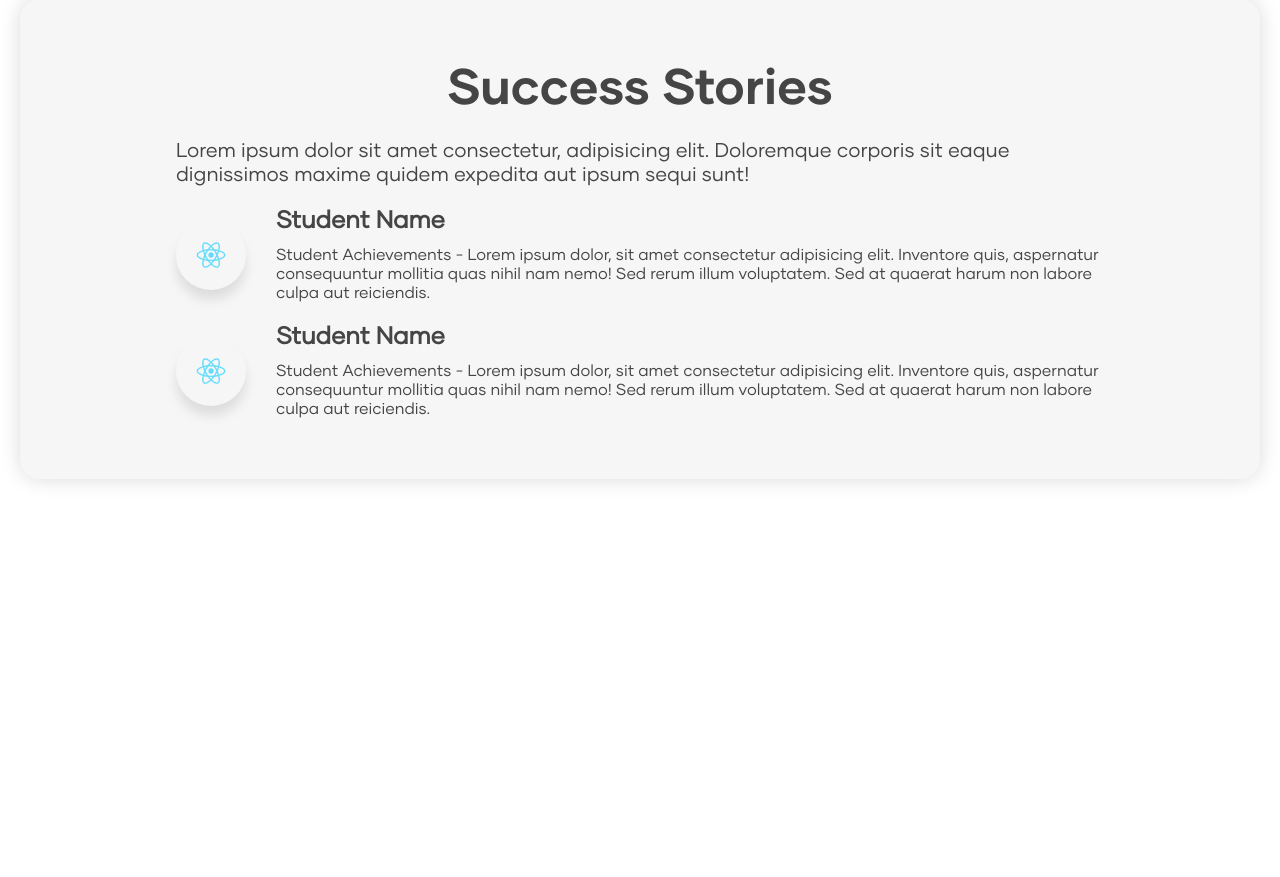
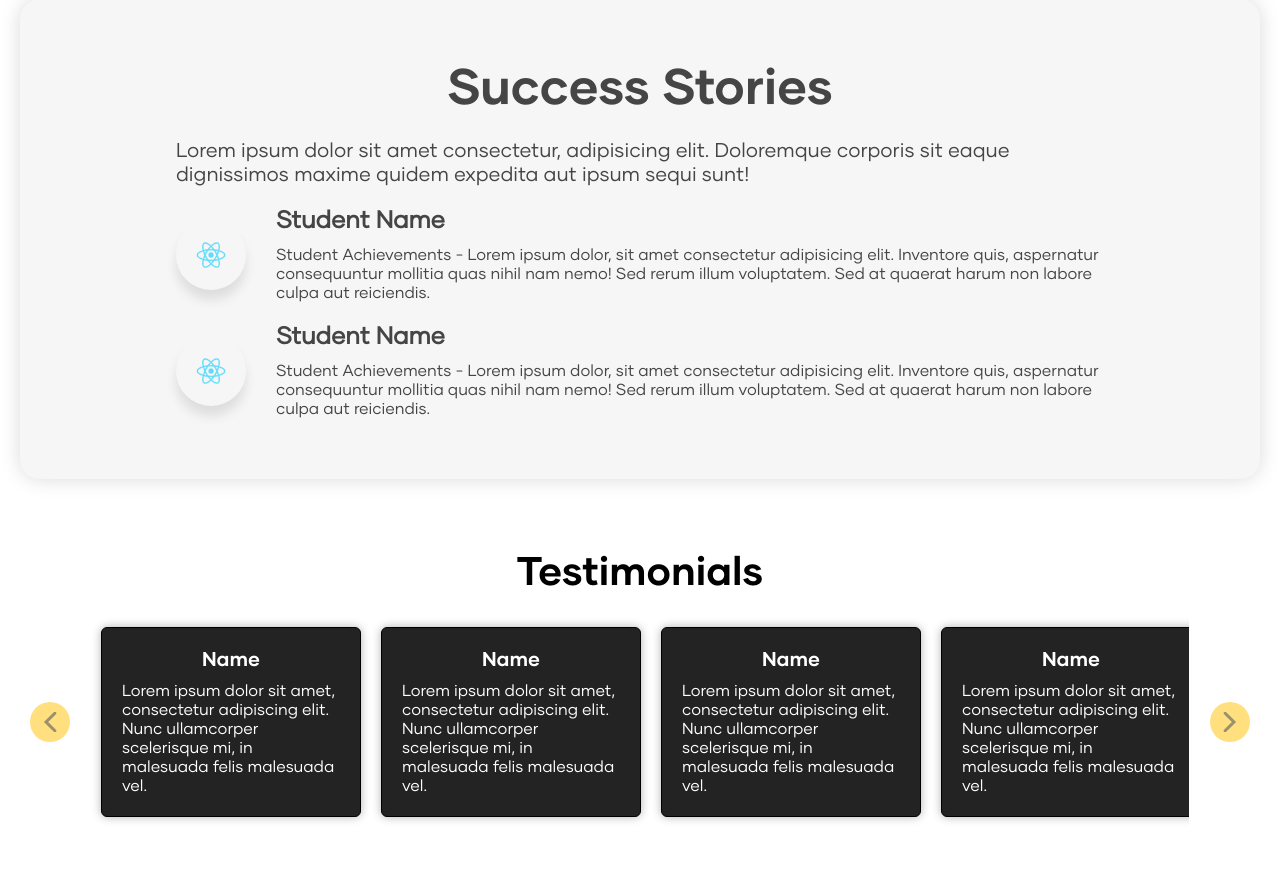
Before and after one commit to TartejBrothers/Prem-Mandir-Sansthan, a Django app: page / in a window 1280 px wide. Shown: the part 2052-2929 px from the top of the page. Before the commit the page ends 2535 px from the top, so only its background shows below. Run offline with Django 5.2, Linux system fonts and the light colour scheme.

Commit message:
Added: Testimonials

```diff
--- /dev/null
+++ b/static/css/home/testimonial.css
@@ -0,0 +1,101 @@
+.testimonials {
+  padding: 50px 30px;
+}
+.testimonials h1 {
+  text-align: center;
+  font-size: 40px;
+  margin-bottom: 20px;
+  font-family: "Gilmer-Bold";
+}
+.wrapper {
+  position: relative;
+  width: 100%;
+  display: flex;
+  justify-content: center;
+  align-items: center;
+}
+.arrow {
+  position: absolute;
+  top: 50%;
+  transform: translateY(-50%);
+  transition: all 0.3s ease;
+  opacity: 0.6;
+  border-radius: 100%;
+  display: flex;
+  align-items: center;
+  justify-content: center;
+  color: #fff;
+  background-color: #ffcb29;
+
+  font-size: 20px;
+  padding: 10px;
+  cursor: pointer;
+  border: none;
+  outline: none;
+}
+.arrow img {
+  width: 20px;
+  height: 20px;
+}
+.arrow:hover {
+  scale: 1.2;
+}
+.arrow.prev {
+  left: 0;
+}
+.arrow.next {
+  right: 0;
+}
+.card-wrapper {
+  width: 90%;
+  display: grid;
+  grid-auto-flow: column;
+  grid-auto-columns: 260px;
+  overflow-x: hidden;
+  overflow-y: visible;
+  padding: 10px;
+  gap: 20px;
+  cursor: grab;
+  scroll-snap-type: x;
+  scroll-padding-inline: 24px;
+  scroll-behavior: smooth;
+  scrollbar-width: none;
+}
+.card-wrapper::-webkit-scrollbar {
+  display: none;
+}
+.card-wrapper.grab {
+  cursor: grabbing;
+  user-select: none;
+  scroll-snap-type: none;
+  scroll-behavior: auto;
+}
+.card-item {
+  scroll-snap-align: start;
+  border-radius: 6px;
+  overflow: hidden;
+  background-color: #232323;
+  display: flex;
+  flex-direction: column;
+  color: #ffffff;
+  align-items: center;
+  border: 1px solid #000000;
+  padding: 20px;
+  box-shadow: 0 0 10px 0 rgba(0, 0, 0, 0.3);
+  justify-content: center;
+}
+.card-item h4 {
+  font-size: 20px;
+  font-family: "Gilmer-Bold";
+  margin-bottom: 10px;
+  text-align: center;
+}
+
+@media screen and (max-width: 1000px) {
+  .testimonials h3 {
+    font-size: 12px;
+  }
+  .testimonials h2 {
+    font-size: 30px;
+  }
+}
--- a/templates/index.html
+++ b/templates/index.html
@@ -9,6 +9,7 @@
     <link rel="stylesheet" href="{% static 'css/home/home.css' %}" />
     <link rel="stylesheet" href="{% static 'css/home/about.css' %}" />
     <link rel="stylesheet" href="{% static 'css/home/featured.css' %}" />
+    <link rel="stylesheet" href="{% static 'css/home/testimonial.css' %}" />
   </head>
   <body>
     <div>
@@ -156,6 +157,78 @@
           </div>
         </div>
       </div>
+      <div class="testimonials">
+        <h1>Testimonials</h1>
+
+        <div class="wrapper">
+          <button class="arrow prev">
+            <img
+              src="{% static 'assets/icons/arrowleft.svg' %}"
+              alt="Previous"
+            />
+          </button>
+          <button class="arrow next">
+            <img src="{% static 'assets/icons/arrowright.svg' %}" alt="Next" />
+          </button>
+          <div class="card-wrapper">
+            <div class="card-item">
+              <div class="testimonial">
+                <h4>Name</h4>
+                <p>
+                  Lorem ipsum dolor sit amet, consectetur adipiscing elit. Nunc
+                  ullamcorper scelerisque mi, in malesuada felis malesuada vel.
+                </p>
+              </div>
+            </div>
+            <div class="card-item">
+              <div class="testimonial">
+                <h4>Name</h4>
+                <p>
+                  Lorem ipsum dolor sit amet, consectetur adipiscing elit. Nunc
+                  ullamcorper scelerisque mi, in malesuada felis malesuada vel.
+                </p>
+              </div>
+            </div>
+            <div class="card-item">
+              <div class="testimonial">
+                <h4>Name</h4>
+                <p>
+                  Lorem ipsum dolor sit amet, consectetur adipiscing elit. Nunc
+                  ullamcorper scelerisque mi, in malesuada felis malesuada vel.
+                </p>
+              </div>
+            </div>
+            <div class="card-item">
+              <div class="testimonial">
+                <h4>Name</h4>
+                <p>
+                  Lorem ipsum dolor sit amet, consectetur adipiscing elit. Nunc
+                  ullamcorper scelerisque mi, in malesuada felis malesuada vel.
+                </p>
+              </div>
+            </div>
+            <div class="card-item">
+              <div class="testimonial">
+                <h4>Name</h4>
+                <p>
+                  Lorem ipsum dolor sit amet, consectetur adipiscing elit. Nunc
+                  ullamcorper scelerisque mi, in malesuada felis malesuada vel.
+                </p>
+              </div>
+            </div>
+            <div class="card-item">
+              <div class="testimonial">
+                <h4>Name</h4>
+                <p>
+                  Lorem ipsum dolor sit amet, consectetur adipiscing elit. Nunc
+                  ullamcorper scelerisque mi, in malesuada felis malesuada vel.
+                </p>
+              </div>
+            </div>
+          </div>
+        </div>
+      </div>
     </div>
+    <script src="{% static 'js/home.js' %}"></script>
   </body>
 </html>
```
Also changed, not shown: static/assets/icons/index.html (added, +273 -0 lines), static/js/home.js (added, +44 -0 lines), static/assets/icons/arrowleft.svg (added), static/assets/icons/arrowright.svg (added).
